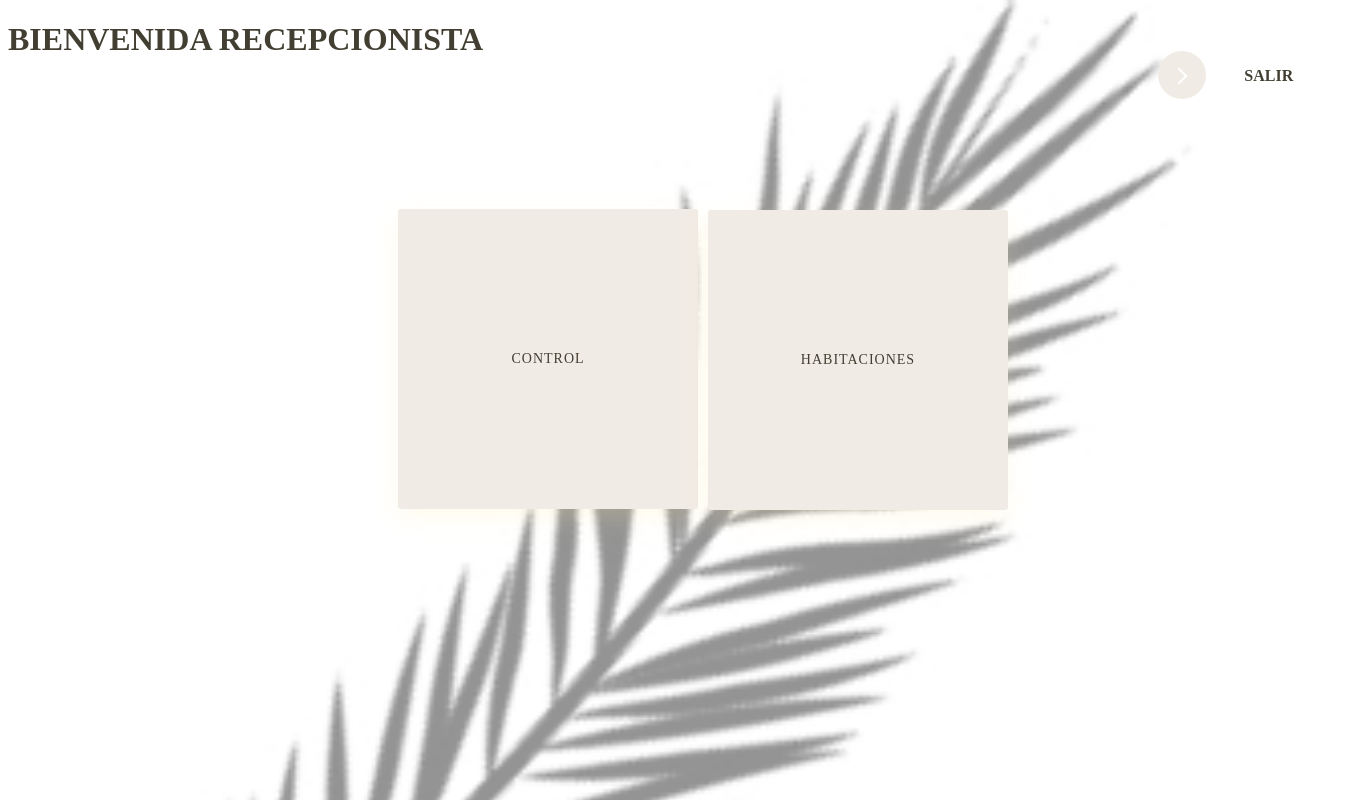
After one commit to vanessa515/Sistema-hotel-ROCK-LORE, a PHP site: page /Home_rec.html in a window 1360 px wide. The commit adds this page. Run offline with PHP 8.4, Linux system fonts and the light colour scheme.

Commit message:
home recepcionista

```diff
--- a/Css/estilo.css
+++ b/Css/estilo.css
@@ -283,7 +283,7 @@
 }
 
 .buttons button.start {
-  background-color: #44d8a4;
+  background-color: #423F32;
   box-shadow: 0px 5px 10px -10px rgba(0, 0, 0, 0.2);
   transition: all 0.2s ease;
 }
--- /dev/null
+++ b/Home_rec.html
@@ -0,0 +1,27 @@
+<!DOCTYPE html>
+<html lang="en">
+<head>
+    <meta charset="UTF-8">
+    <meta name="viewport" content="width=device-width, initial-scale=1.0">
+    <title>Home recepcionista</title>
+    <link rel="stylesheet" type="text/css" href="Css/estilo.css">
+</head>
+<body background="Img/imgHome.jpg" class="imgHome">
+    <h1 style="font-family: Cormorant Garamod; color: #423F32;">BIENVENIDA RECEPCIONISTA</h1>
+    <button class="learn-more">
+        <span class="circle" aria-hidden="true">
+        <span class="icon arrow"></span>
+        </span>
+        <span class="button-text">Salir</span>
+      </button>
+      <div style="padding: 90px 0">
+      <div class="buttons">
+        <button class="btn" style="width: 300px; height: 300px;  margin-left: 390px; margin-bottom: -299px;" ><span></span><p  data-text=" Ir al control" data-title="Control"></p></button>
+     </div>
+     <div class="buttons">
+        <button class="btn" style="width: 300px; height: 300px; margin-left: 700px; margin-top: -190px;" ><span></span><p  data-text=" Ir a habitaciones" data-title="Habitaciones"></p></button>
+     </div>
+   </div>
+
+</body>
+</html>
```
